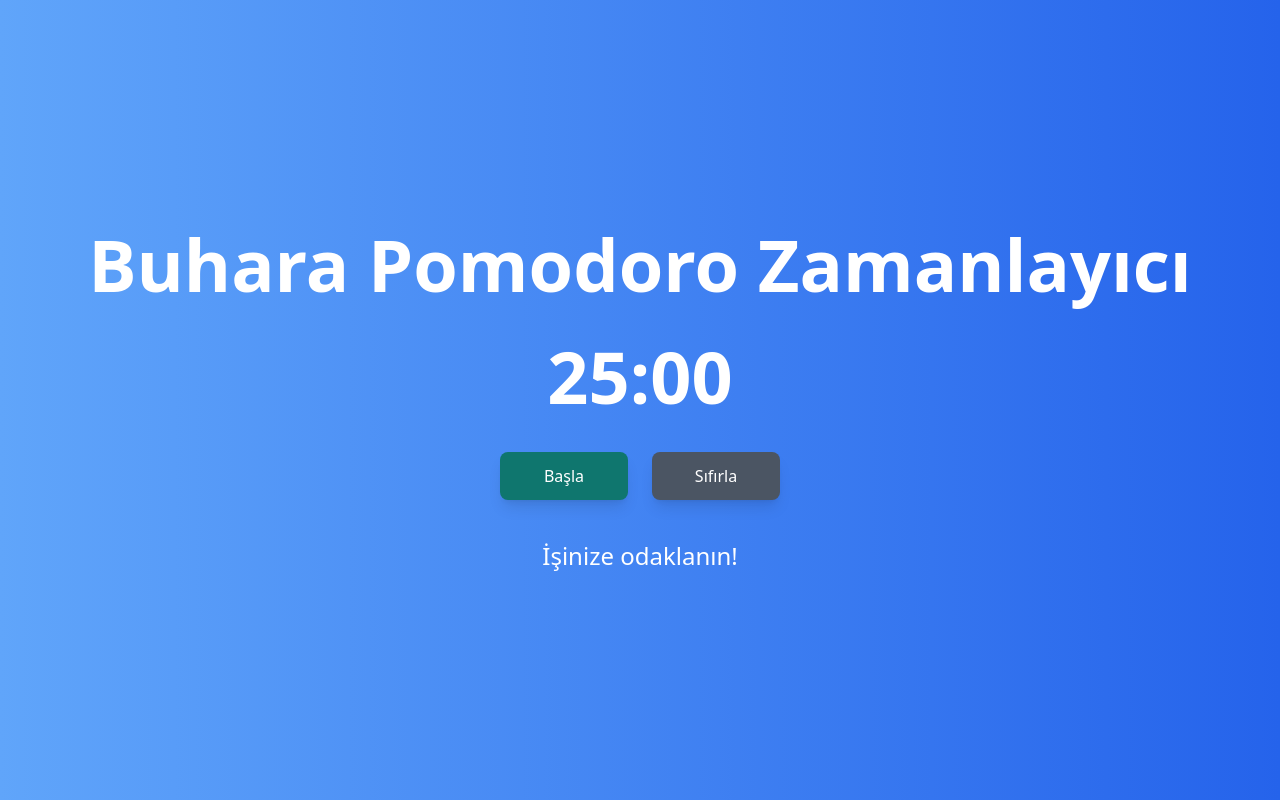
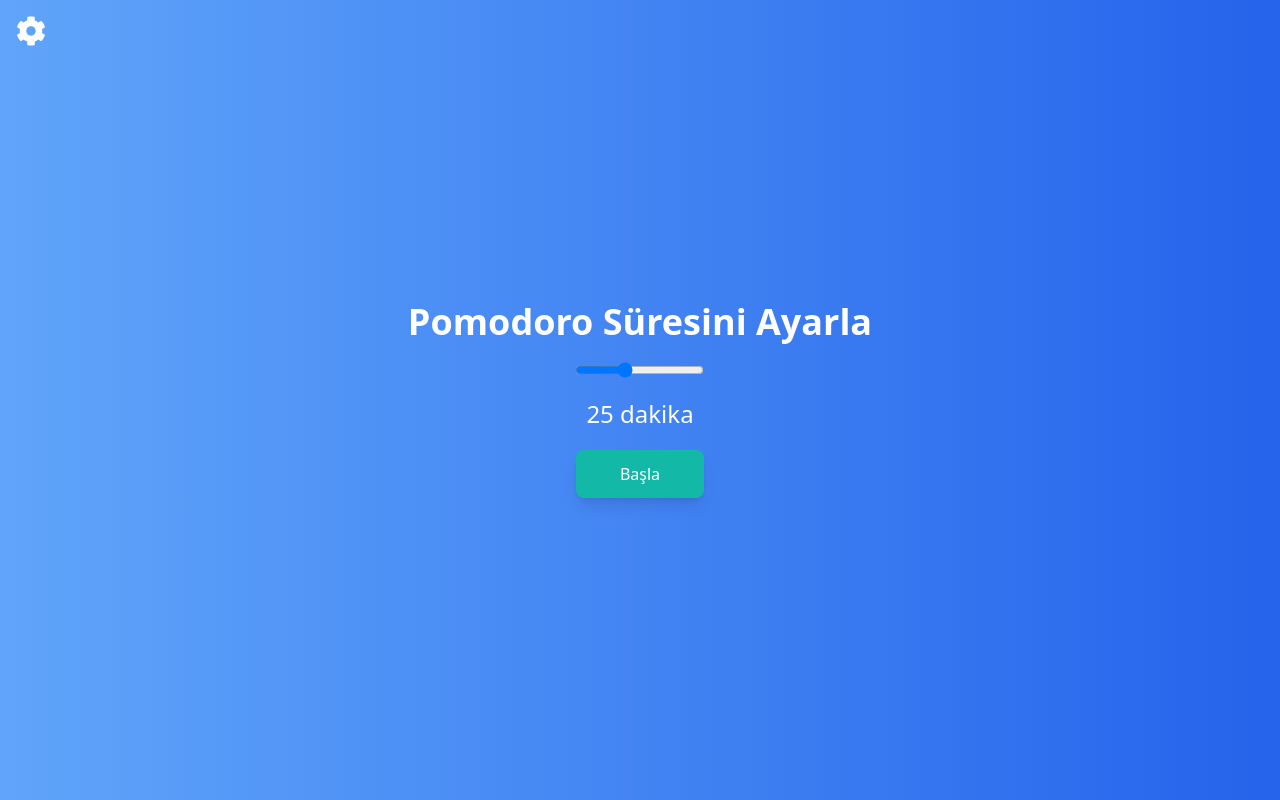
Before and after one commit to aspidisu/buhara, a Next.js app: page / in a window 1280 px wide. Built offline with nearby package versions, Linux system fonts and the light colour scheme.

Commit message:
kullanıcının zamanı kendi seçebilmesi ve renk özelleştirmeleri eklendi

```diff
--- a/app/components/pomordro-timer.jsx
+++ b/app/components/pomordro-timer.jsx
@@ -1,5 +1,6 @@
 "use client";
 import { useState, useEffect } from "react";
+import { FaCog } from "react-icons/fa";
 
 const PomodoroTimer = () => {
   const [time, setTime] = useState(1500);
@@ -7,6 +8,14 @@ const PomodoroTimer = () => {
   const [isBreak, setIsBreak] = useState(false);
   const [motivationalQuote, setMotivationalQuote] = useState("");
   const [quoteVisible, setQuoteVisible] = useState(true);
+  const [isSettingTime, setIsSettingTime] = useState(true);
+  const [selectedTime, setSelectedTime] = useState(25);
+  const [showSettings, setShowSettings] = useState(false);
+  const [bgColor, setBgColor] = useState(
+    "bg-gradient-to-r from-blue-400 to-blue-600"
+  );
+  const [startButtonColor, setStartButtonColor] = useState("bg-teal-500");
+  const [resetButtonColor, setResetButtonColor] = useState("bg-gray-600");
 
   const quotes = [
     "Başarı, sürekli çaba gerektirir.",
@@ -83,7 +92,9 @@ const PomodoroTimer = () => {
   const resetTimer = () => {
     setIsActive(false);
     setIsBreak(false);
+    setIsSettingTime(true);
     setTime(1500);
+    setSelectedTime(25);
   };
 
   const formatTime = (time) => {
@@ -95,41 +106,154 @@ const PomodoroTimer = () => {
     )}`;
   };
 
+  const startTimerWithSelectedTime = () => {
+    setTime(selectedTime * 60);
+    setIsSettingTime(false);
+  };
+
+  const handleBgColorChange = (color) => {
+    setBgColor(color);
+    setShowSettings(false);
+  };
+
+  const handleStartButtonColorChange = (color) => {
+    setStartButtonColor(color);
+  };
+
+  const handleResetButtonColorChange = (color) => {
+    setResetButtonColor(color);
+  };
+
   return (
-    <div className="flex flex-col items-center justify-center h-screen bg-gradient-to-r from-blue-400 to-blue-600 text-white font-sans">
-      <h1
-        className={`text-7xl font-extrabold mb-10 max-sm:text-4xl text-center ${
-          isBreak ? "text-green-200" : "text-white"
-        }`}
+    <div
+      className={`${bgColor} flex flex-col items-center justify-center h-screen text-white font-sans`}
     >
-        {isBreak ? "Ara Zamanı!" : "Buhara Pomodoro Zamanlayıcı"}
-      </h1>
-      <div className="text-7xl mb-10 font-semibold max-sm:text-6xl">{formatTime(time)}</div>
-      <div className="flex space-x-6">
+      <div className="absolute top-4 left-4">
+        <FaCog
+          className="text-3xl cursor-pointer hover:text-gray-300 transition"
+          onClick={() => setShowSettings(!showSettings)}
+        />
+      </div>
+
+      {showSettings && (
+        <div className="absolute text-xl max-sm:text-base top-20 max-sm:top-16 left-4 bg-white text-black rounded-lg shadow-lg p-4 z-10">
+          <h3 className="mb-4">Arka Plan Rengini Seç</h3>
+          <div className="flex flex-wrap gap-2">
+            {[
+              "bg-gradient-to-r from-blue-400 to-blue-600",
+              "bg-gradient-to-r from-green-400 to-green-600",
+              "bg-gradient-to-r from-red-400 to-red-600",
+              "bg-gradient-to-r from-yellow-400 to-yellow-600",
+              "bg-gradient-to-r from-purple-400 to-purple-600",
+              "bg-gradient-to-r from-pink-400 to-pink-600",
+              "bg-gradient-to-r from-indigo-400 to-indigo-600",
+              "bg-gradient-to-r from-teal-400 to-teal-600",
+              "bg-gradient-to-r from-gray-400 to-gray-600",
+              "bg-gradient-to-r from-orange-400 to-orange-600",
+            ].map((colorClass, index) => (
+              <div
+                key={index}
+                className={`w-10 max-sm:w-7 h-10 max-sm:h-7 cursor-pointer rounded-lg ${colorClass}`}
+                onClick={() => handleBgColorChange(colorClass)}
+              />
+            ))}
+          </div>
+
+          <h3 className="mt-4 mb-2">Başla Buton Rengini Seç</h3>
+          <div className="flex flex-wrap gap-2">
+            {[
+              "bg-teal-500",
+              "bg-red-500",
+              "bg-green-500",
+              "bg-blue-500",
+              "bg-yellow-500",
+              "bg-purple-500",
+              "bg-pink-500",
+              "bg-indigo-500",
+              "bg-gray-500",
+              "bg-orange-500",
+            ].map((colorClass, index) => (
+              <div
+                key={index}
+                className={`w-10 max-sm:w-7 h-10 max-sm:h-7 cursor-pointer rounded-lg ${colorClass}`}
+                onClick={() => handleStartButtonColorChange(colorClass)}
+              />
+            ))}
+          </div>
+
+          <h3 className="mt-4 mb-2">Sıfırla Buton Rengini Seç</h3>
+          <div className="flex flex-wrap gap-2">
+            {[
+              "bg-teal-500",
+              "bg-red-500",
+              "bg-green-500",
+              "bg-blue-500",
+              "bg-yellow-500",
+              "bg-purple-500",
+              "bg-pink-500",
+              "bg-indigo-500",
+              "bg-gray-500",
+              "bg-orange-500",
+            ].map((colorClass, index) => (
+              <div
+                key={index}
+                className={`w-10 max-sm:w-7 h-10 max-sm:h-7 cursor-pointer rounded-lg ${colorClass}`}
+                onClick={() => handleResetButtonColorChange(colorClass)}
+              />
+            ))}
+          </div>
+        </div>
+      )}
+
+      {isSettingTime ? (
+        <div className="flex flex-col items-center">
+          <h2 className="text-4xl max-sm:text-center font-semibold mb-5">
+            Pomodoro Süresini Ayarla
+          </h2>
+          <input
+            type="range"
+            min="5"
+            max="60"
+            value={selectedTime}
+            onChange={(e) => setSelectedTime(e.target.value)}
+            className="mb-5"
+            step="1"
+          />
+          <p className="text-2xl mb-5">{selectedTime} dakika</p>
           <button
-          className={`w-32 py-3 rounded-lg shadow-lg transition-all duration-300 ${
-            isActive
-              ? "bg-red-500 hover:bg-red-600"
-              : "bg-teal-700 hover:bg-teal-600"
-          }`}
+            className={`w-32 py-3 ${startButtonColor} hover:bg-opacity-70 transition-all duration-300 rounded-lg shadow-lg`}
+            onClick={startTimerWithSelectedTime}
+          >
+            Başla
+          </button>
+        </div>
+      ) : (
+        <>
+          <h2 className="text-4xl max-sm:text-center font-semibold mb-5">
+            Buhara Pomodoro Zamanlayıcı
+          </h2>{" "}
+          <h1 className="text-6xl mb-5">{formatTime(time)}</h1>
+          <div className="flex gap-5">
+            <button
+              className={`w-32 py-3 ${startButtonColor} hover:bg-opacity-70 transition-all duration-300 rounded-lg shadow-lg`}
               onClick={toggleTimer}
             >
-          {isActive ? "Duraklat" : "Başla"}
+              {isActive ? "Durdur" : "Başlat"}
             </button>
             <button
-          className="w-32 py-3 bg-gray-600 hover:bg-gray-700 rounded-lg shadow-lg transition duration-300"
+              className={`w-32 py-3 ${resetButtonColor} hover:bg-opacity-70 transition-all duration-300 rounded-lg shadow-lg`}
               onClick={resetTimer}
             >
               Sıfırla
             </button>
           </div>
-      <div
-        className={`mt-10 text-2xl text-center transition-opacity duration-500 ${
-          quoteVisible ? "opacity-100" : "opacity-0"
-        }`}
-      >
-        {motivationalQuote || "İşinize odaklanın!"}
+          {quoteVisible && (
+            <div className="mt-10 text-center">
+              <p className="text-xl italic">{motivationalQuote}</p>
             </div>
+          )}
+        </>
+      )}
     </div>
   );
 };
```
Also changed, not shown: package.json (+5 -4 lines), 1 other file (tests, documents, lock files or other folders). Lines whose indentation alone changed are shown as unchanged.
